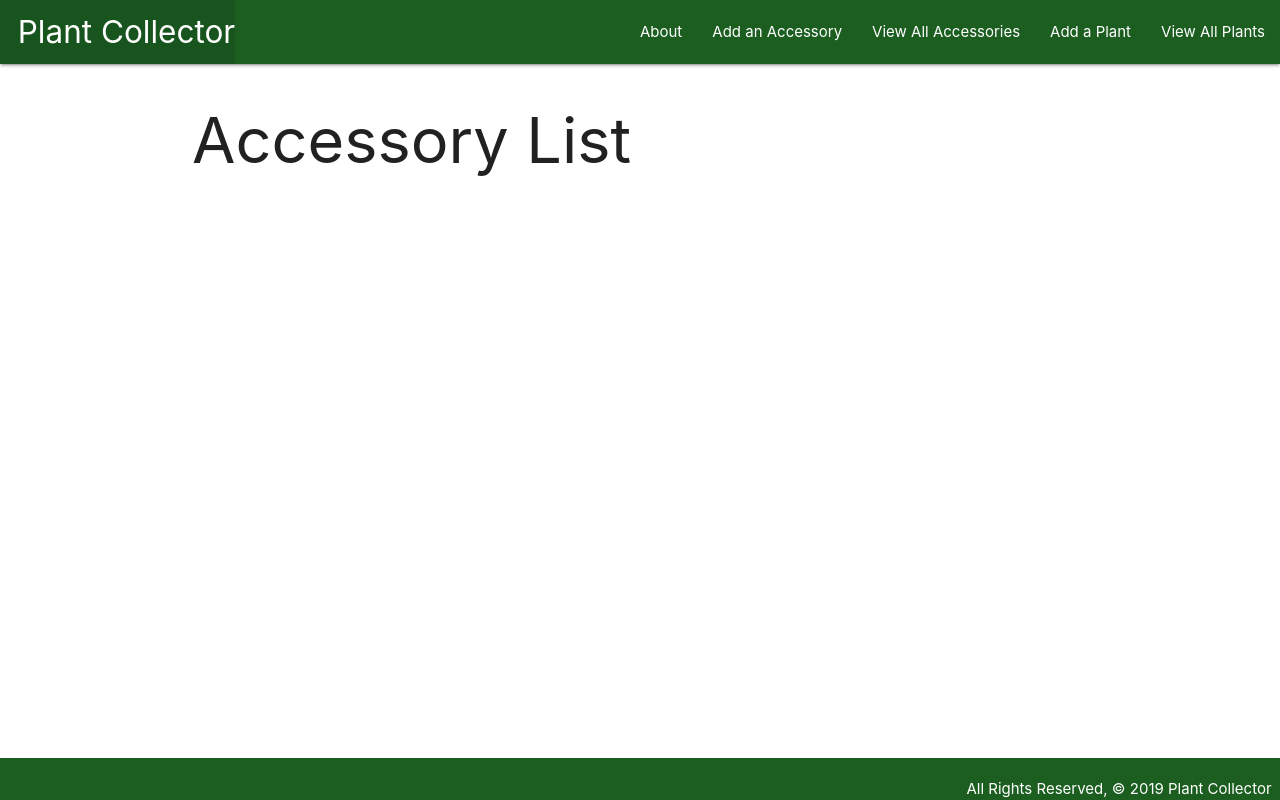
After one commit to jbokchoi/plant-collector, a Django app: page /accessories/ in a window 1280 px wide. The commit adds this page. Run offline with Django 3.2, Linux system fonts and the light colour scheme; data that the repository does not hold is empty.

Commit message:
add accessories, awsand photos

```diff
--- a/main_app/admin.py
+++ b/main_app/admin.py
@@ -1,6 +1,8 @@
 from django.contrib import admin
-from .models import Plant, Feeding
+from .models import Plant, Feeding, Accessory, Photo
 
 # Register your models here.
 admin.site.register(Plant)
 admin.site.register(Feeding)
+admin.site.register(Accessory)
+admin.site.register(Photo)
--- a/main_app/templates/base.html
+++ b/main_app/templates/base.html
@@ -19,6 +19,8 @@
                 </ul>
                 <ul class="right">
                     <li><a href="{% url 'about' %}">About</a></li>
+                    <li><a href="{% url 'accessories_create' %}">Add an Accessory</a></li>
+                    <li><a href="{% url 'accessories_index' %}">View All Accessories</a></li>
                     <li><a href="{% url 'plants_create' %}">Add a Plant</a></li>
                     <li><a href="{% url 'index' %}">View All Plants</a></li>
                 </ul>
--- /dev/null
+++ b/main_app/templates/main_app/accessory_list.html
@@ -0,0 +1,17 @@
+{% extends 'base.html' %}
+{% block content %}
+
+<h1>Accessory List</h1>
+
+{% for accessory in accessory_list %}
+  <a href="{% url 'accessories_detail' accessory.id %}">
+    <div class="card">
+        <div class="card-content">
+            <span class="card-title">{{ accessory.name }}</span>
+            <p>Color: {{ accessory.color }}</p>
+        </div>
+    </div>
+  </a>
+{% endfor %}
+
+{% endblock %}
--- a/main_app/urls.py
+++ b/main_app/urls.py
@@ -10,4 +10,12 @@ urlpatterns = [
     path('plants/<int:pk>/update/', views.PlantUpdate.as_view(), name='plants_update'),
     path('plants/<int:pk>/create/', views.PlantDelete.as_view(), name='plants_delete'),
     path('plants/<int:plant_id>/add_feeding/', views.add_feeding, name='add_feeding'),
+    path('plants/<int:plant_id>/assoc_accessory/<int:accessory_id>/', views.assoc_accessory, name='assoc_accessory'),
+    path('plants/<int:plant_id>/remove_accessory/<int:accessory_id>/', views.remove_accessory, name='remove_accessory'),
+    path('plants/<int:plant_id>/add_photo/', views.add_photo, name='add_photo'),
+    path('accessories/', views.AccessoryList.as_view(), name='accessories_index'),
+    path('accessories/<int:pk>/', views.AccessoryDetail.as_view(), name='accessories_detail'),
+    path('accessories/create/', views.AccessoryCreate.as_view(), name='accessories_create'),
+    path('accessories/<int:pk>/update/', views.AccessoryUpdate.as_view(), name='accessories_update'),
+    path('accessories/<int:pk>/delete/', views.AccessoryDelete.as_view(), name='accessories_delete'),
 ]
--- a/main_app/views.py
+++ b/main_app/views.py
@@ -1,8 +1,13 @@
 from django.shortcuts import render, redirect
 from django.views.generic.edit import CreateView, UpdateView, DeleteView
+from django.views.generic import ListView, DetailView
+import uuid
+import boto3
+from .models import Plant, Accessory, Photo
+from .forms import FeedingForm
 
-from .models import Plant
-from .forms import FeedingForm
+S3_BASE_URL = 'https://s3-us-west-1.amazonaws.com/'
+BUCKET = 'plantcollectorjkc'
 
 # Create your views here.
 from django.http import HttpResponse
@@ -19,9 +24,11 @@ def plants_index(request):
 
 def plants_detail(request, plant_id):
   plant = Plant.objects.get(id=plant_id)
+  accessories_plant_doesnt_have = Accessory.objects.exclude(id__in = plant.accessories.all().values_list('id'))
   feeding_form = FeedingForm()
   return render(request, 'plants/detail.html', {
-      'plant': plant, 'feeding_form': feeding_form
+      'plant': plant, 'feeding_form': feeding_form,
+      'accessories' : accessories_plant_doesnt_have
   })
 
 def add_feeding(request, plant_id):
@@ -34,7 +41,7 @@ def add_feeding(request, plant_id):
 
 class PlantCreate(CreateView):
   model = Plant
-  fields = '__all__'
+  fields = ['name', 'species', 'description', 'light', 'water', 'humidity']
   success_url = '/plants/'
 
 class PlantUpdate(UpdateView):
@@ -44,3 +51,44 @@ class PlantUpdate(UpdateView):
 class PlantDelete(DeleteView):
   model = Plant
   success_url = '/plants/'
+
+class AccessoryList(ListView):
+  model = Accessory
+
+class AccessoryDetail(DetailView):
+  model = Accessory
+
+class AccessoryCreate(CreateView):
+  model = Accessory
+  fields = '__all__'
+
+class AccessoryUpdate(UpdateView):
+  model = Accessory
+  fields = ['name', 'color']
+
+class AccessoryDelete(DeleteView):
+  model = Accessory
+  success_url = '/accessories/'
+
+def assoc_accessory(request, plant_id, accessory_id):
+  Plant.objects.get(id=plant_id).accessories.add(accessory_id)
+  return redirect('detail', plant_id=plant_id)
+
+def remove_accessory(request, plant_id, accessory_id):
+  Plant.objects.get(id=plant_id).accessories.remove(accessory_id)
+  return redirect('detail', plant_id=plant_id)
+
+def add_photo(request, plant_id):
+    photo_file = request.FILES.get('photo-file', None)
+    if photo_file:
+        session = boto3.Session(profile_name='project1')
+        s3 = session.client('s3')
+        key = uuid.uuid4().hex[:6] + photo_file.name[photo_file.name.rfind('.'):]
+        try:
+            s3.upload_fileobj(photo_file, BUCKET, key)
+            url = f"{S3_BASE_URL}{BUCKET}/{key}"
+            photo = Photo(url=url, plant_id=plant_id)
+            photo.save()
+        except:
+            print('An error occurred uploading file to S3')
+    return redirect('detail', plant_id=plant_id)
```
Also changed, not shown: main_app/models.py (+18 -0 lines), main_app/templates/main_app/accessory_confirm_delete.html (added, +13 -0 lines), main_app/templates/main_app/accessory_detail.html (added, +20 -0 lines), main_app/templates/main_app/accessory_form.html (added, +19 -0 lines), main_app/templates/plants/detail.html (+60 -0 lines), main_app/migrations/0005_auto_20190612_1807.py (added), main_app/migrations/0006_photo.py (added).
